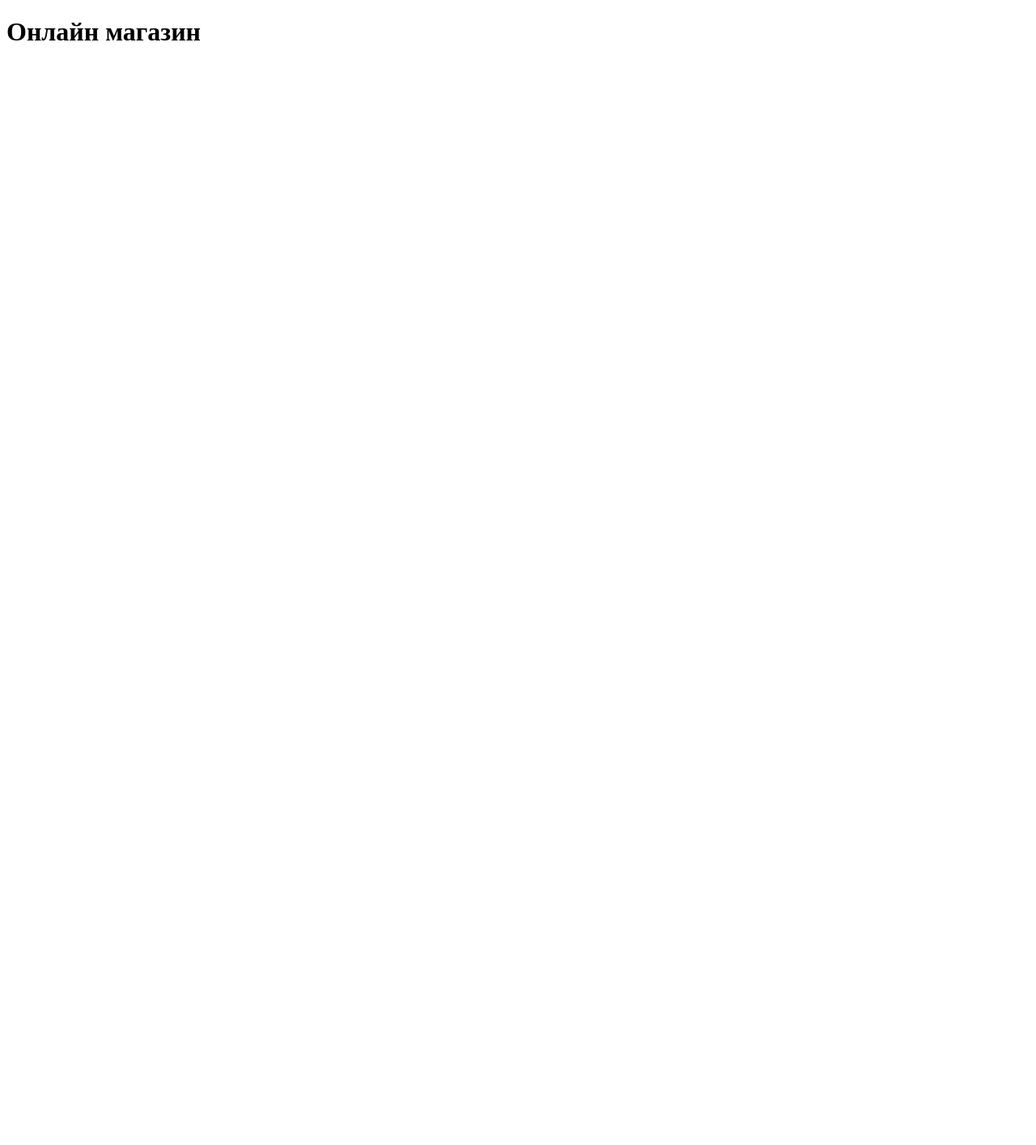
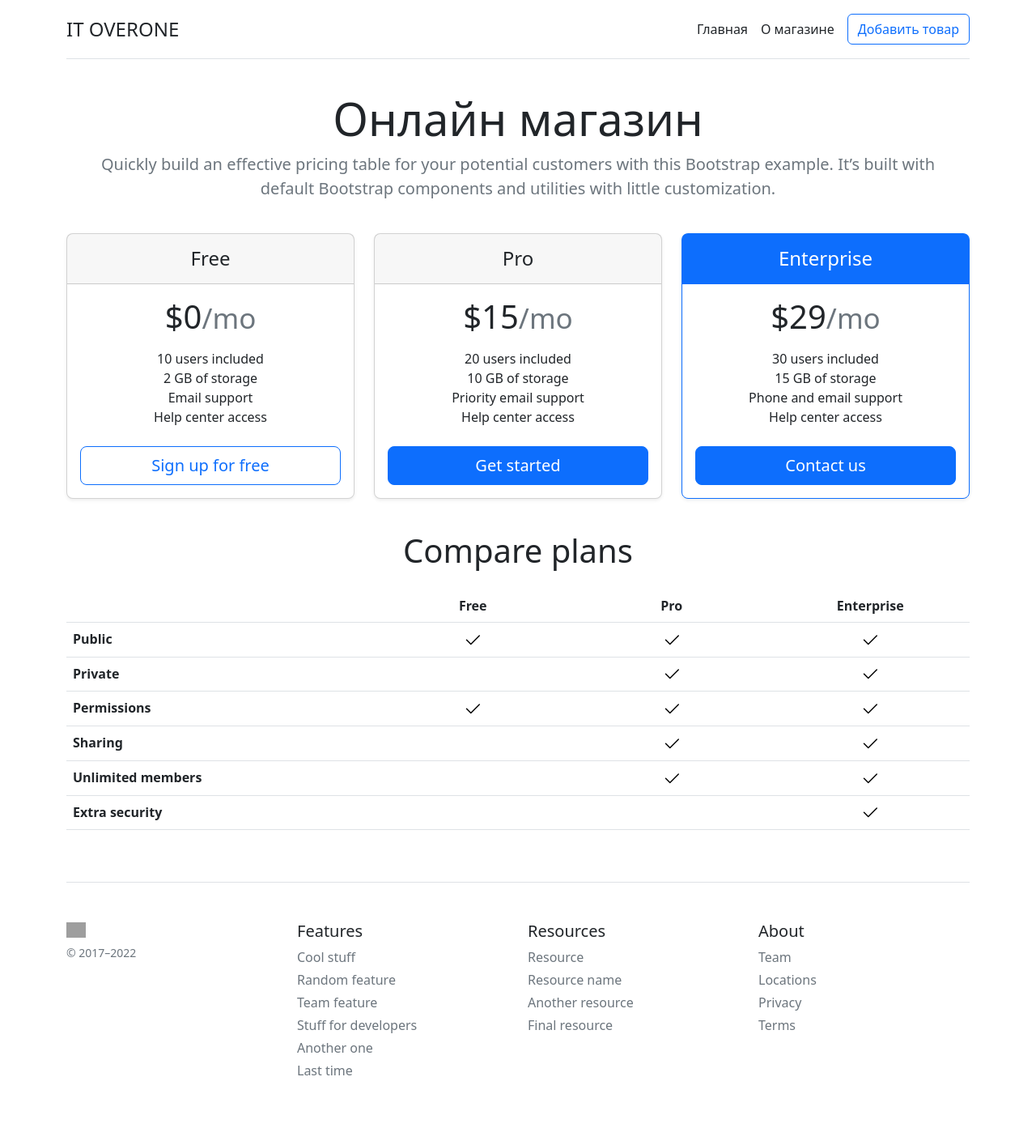
Before and after one commit to DmitriyKuladmed/-Shop-online, a Flask app: page / in a window 1280 px wide. Before the commit the page is almost empty. Shown: the whole page at 81% size. Before the commit the page ends 50 px from the top, so only its background shows below. Run offline with Flask 2, Linux system fonts and the light colour scheme; lists and menus that the app fills with data are empty; parts of the project's set-up code (start-up, migrations or seed data) failed here and were passed over; grey boxes are pictures that could not be loaded.

Commit message:
add base.html, changed some files

```diff
--- a/app.py
+++ b/app.py
@@ -1,6 +1,8 @@
 from flask import Flask, render_template
+from sqlalchemy import SQLAlchemy
 
 app = Flask(__name__)
+app.config['SQLALCHEMY_DATABASE_URI'] = "sqlite:///shop.db"
 
 @app.route('/')
 def index():
--- /dev/null
+++ b/templates/base.html
@@ -0,0 +1,81 @@
+<!doctype html>
+<html lang="en">
+<head>
+    <meta charset="UTF-8">
+    <meta name="viewport"
+          content="width=device-width, user-scalable=no, initial-scale=1.0, maximum-scale=1.0, minimum-scale=1.0">
+    <meta http-equiv="X-UA-Compatible" content="ie=edge">
+    <link rel="stylesheet" href="https://cdn.jsdelivr.net/npm/bootstrap@5.2.2/dist/css/bootstrap.min.css">
+    {% block title %}{% endblock %}
+</head>
+<body>
+
+<svg xmlns="http://www.w3.org/2000/svg" style="display: none;">
+  <symbol id="check" viewBox="0 0 16 16">
+    <title>Check</title>
+    <path d="M13.854 3.646a.5.5 0 0 1 0 .708l-7 7a.5.5 0 0 1-.708 0l-3.5-3.5a.5.5 0 1 1 .708-.708L6.5 10.293l6.646-6.647a.5.5 0 0 1 .708 0z"></path>
+  </symbol>
+</svg>
+
+<div class="container py-3">
+  <header>
+    <div class="d-flex flex-column flex-md-row align-items-center pb-3 mb-4 border-bottom">
+      <a href="/" class="d-flex align-items-center text-dark text-decoration-none">
+        <span class="fs-4">IT OVERONE</span>
+      </a>
+
+      <nav class="d-inline-flex mt-2 mt-md-0 ms-md-auto">
+        <a class="me-3 py-2 text-dark text-decoration-none" href="/">Главная</a>
+        <a class="me-3 py-2 text-dark text-decoration-none" href="/about">О магазине</a>
+      </nav>
+        <a class="btn btn-outline-primary">Добавить товар</a>
+    </div>
+
+      {% block body %} {% endblock %}
+
+
+  <footer class="pt-4 my-md-5 pt-md-5 border-top">
+    <div class="row">
+      <div class="col-12 col-md">
+        <img class="mb-2" src="/docs/5.2/assets/brand/bootstrap-logo.svg" alt="" width="24" height="19">
+        <small class="d-block mb-3 text-muted">© 2017–2022</small>
+      </div>
+      <div class="col-6 col-md">
+        <h5>Features</h5>
+        <ul class="list-unstyled text-small">
+          <li class="mb-1"><a class="link-secondary text-decoration-none" href="#">Cool stuff</a></li>
+          <li class="mb-1"><a class="link-secondary text-decoration-none" href="#">Random feature</a></li>
+          <li class="mb-1"><a class="link-secondary text-decoration-none" href="#">Team feature</a></li>
+          <li class="mb-1"><a class="link-secondary text-decoration-none" href="#">Stuff for developers</a></li>
+          <li class="mb-1"><a class="link-secondary text-decoration-none" href="#">Another one</a></li>
+          <li class="mb-1"><a class="link-secondary text-decoration-none" href="#">Last time</a></li>
+        </ul>
+      </div>
+      <div class="col-6 col-md">
+        <h5>Resources</h5>
+        <ul class="list-unstyled text-small">
+          <li class="mb-1"><a class="link-secondary text-decoration-none" href="#">Resource</a></li>
+          <li class="mb-1"><a class="link-secondary text-decoration-none" href="#">Resource name</a></li>
+          <li class="mb-1"><a class="link-secondary text-decoration-none" href="#">Another resource</a></li>
+          <li class="mb-1"><a class="link-secondary text-decoration-none" href="#">Final resource</a></li>
+        </ul>
+      </div>
+      <div class="col-6 col-md">
+        <h5>About</h5>
+        <ul class="list-unstyled text-small">
+          <li class="mb-1"><a class="link-secondary text-decoration-none" href="#">Team</a></li>
+          <li class="mb-1"><a class="link-secondary text-decoration-none" href="#">Locations</a></li>
+          <li class="mb-1"><a class="link-secondary text-decoration-none" href="#">Privacy</a></li>
+          <li class="mb-1"><a class="link-secondary text-decoration-none" href="#">Terms</a></li>
+        </ul>
+      </div>
+    </div>
+  </footer>
+</div>
+
+
+
+
+
+</body>
+</html>
--- a/templates/index.html
+++ b/templates/index.html
@@ -1,13 +1,126 @@
-<!doctype html>
-<html lang="en">
-<head>
-    <meta charset="UTF-8">
-    <meta name="viewport"
-          content="width=device-width, user-scalable=no, initial-scale=1.0, maximum-scale=1.0, minimum-scale=1.0">
-    <meta http-equiv="X-UA-Compatible" content="ie=edge">
+{% extends 'base.html' %}
+
+{% block title %}
     <title>Онлайн магазин</title>
-</head>
-<body>
-        <h1>Онлайн магазин</h1>
-</body>
-</html>
+{% endblock %}
+
+{% block body %}
+ <div class="pricing-header p-3 pb-md-4 mx-auto text-center">
+      <h1 class="display-4 fw-normal">Онлайн магазин</h1>
+      <p class="fs-5 text-muted">Quickly build an effective pricing table for your potential customers with this Bootstrap example. It’s built with default Bootstrap components and utilities with little customization.</p>
+    </div>
+
+
+
+  <main>
+    <div class="row row-cols-1 row-cols-md-3 mb-3 text-center">
+      <div class="col">
+        <div class="card mb-4 rounded-3 shadow-sm">
+          <div class="card-header py-3">
+            <h4 class="my-0 fw-normal">Free</h4>
+          </div>
+          <div class="card-body">
+            <h1 class="card-title pricing-card-title">$0<small class="text-muted fw-light">/mo</small></h1>
+            <ul class="list-unstyled mt-3 mb-4">
+              <li>10 users included</li>
+              <li>2 GB of storage</li>
+              <li>Email support</li>
+              <li>Help center access</li>
+            </ul>
+            <button type="button" class="w-100 btn btn-lg btn-outline-primary">Sign up for free</button>
+          </div>
+        </div>
+      </div>
+      <div class="col">
+        <div class="card mb-4 rounded-3 shadow-sm">
+          <div class="card-header py-3">
+            <h4 class="my-0 fw-normal">Pro</h4>
+          </div>
+          <div class="card-body">
+            <h1 class="card-title pricing-card-title">$15<small class="text-muted fw-light">/mo</small></h1>
+            <ul class="list-unstyled mt-3 mb-4">
+              <li>20 users included</li>
+              <li>10 GB of storage</li>
+              <li>Priority email support</li>
+              <li>Help center access</li>
+            </ul>
+            <button type="button" class="w-100 btn btn-lg btn-primary">Get started</button>
+          </div>
+        </div>
+      </div>
+      <div class="col">
+        <div class="card mb-4 rounded-3 shadow-sm border-primary">
+          <div class="card-header py-3 text-bg-primary border-primary">
+            <h4 class="my-0 fw-normal">Enterprise</h4>
+          </div>
+          <div class="card-body">
+            <h1 class="card-title pricing-card-title">$29<small class="text-muted fw-light">/mo</small></h1>
+            <ul class="list-unstyled mt-3 mb-4">
+              <li>30 users included</li>
+              <li>15 GB of storage</li>
+              <li>Phone and email support</li>
+              <li>Help center access</li>
+            </ul>
+            <button type="button" class="w-100 btn btn-lg btn-primary">Contact us</button>
+          </div>
+        </div>
+      </div>
+    </div>
+
+    <h2 class="display-6 text-center mb-4">Compare plans</h2>
+
+    <div class="table-responsive">
+      <table class="table text-center">
+        <thead>
+          <tr>
+            <th style="width: 34%;"></th>
+            <th style="width: 22%;">Free</th>
+            <th style="width: 22%;">Pro</th>
+            <th style="width: 22%;">Enterprise</th>
+          </tr>
+        </thead>
+        <tbody>
+          <tr>
+            <th scope="row" class="text-start">Public</th>
+            <td><svg class="bi" width="24" height="24"><use xlink:href="#check"></use></svg></td>
+            <td><svg class="bi" width="24" height="24"><use xlink:href="#check"></use></svg></td>
+            <td><svg class="bi" width="24" height="24"><use xlink:href="#check"></use></svg></td>
+          </tr>
+          <tr>
+            <th scope="row" class="text-start">Private</th>
+            <td></td>
+            <td><svg class="bi" width="24" height="24"><use xlink:href="#check"></use></svg></td>
+            <td><svg class="bi" width="24" height="24"><use xlink:href="#check"></use></svg></td>
+          </tr>
+        </tbody>
+
+        <tbody>
+          <tr>
+            <th scope="row" class="text-start">Permissions</th>
+            <td><svg class="bi" width="24" height="24"><use xlink:href="#check"></use></svg></td>
+            <td><svg class="bi" width="24" height="24"><use xlink:href="#check"></use></svg></td>
+            <td><svg class="bi" width="24" height="24"><use xlink:href="#check"></use></svg></td>
+          </tr>
+          <tr>
+            <th scope="row" class="text-start">Sharing</th>
+            <td></td>
+            <td><svg class="bi" width="24" height="24"><use xlink:href="#check"></use></svg></td>
+            <td><svg class="bi" width="24" height="24"><use xlink:href="#check"></use></svg></td>
+          </tr>
+          <tr>
+            <th scope="row" class="text-start">Unlimited members</th>
+            <td></td>
+            <td><svg class="bi" width="24" height="24"><use xlink:href="#check"></use></svg></td>
+            <td><svg class="bi" width="24" height="24"><use xlink:href="#check"></use></svg></td>
+          </tr>
+          <tr>
+            <th scope="row" class="text-start">Extra security</th>
+            <td></td>
+            <td></td>
+            <td><svg class="bi" width="24" height="24"><use xlink:href="#check"></use></svg></td>
+          </tr>
+        </tbody>
+      </table>
+    </div>
+  </main>
+{% endblock %}
```
Also changed, not shown: templates/about.html (+10 -11 lines).
